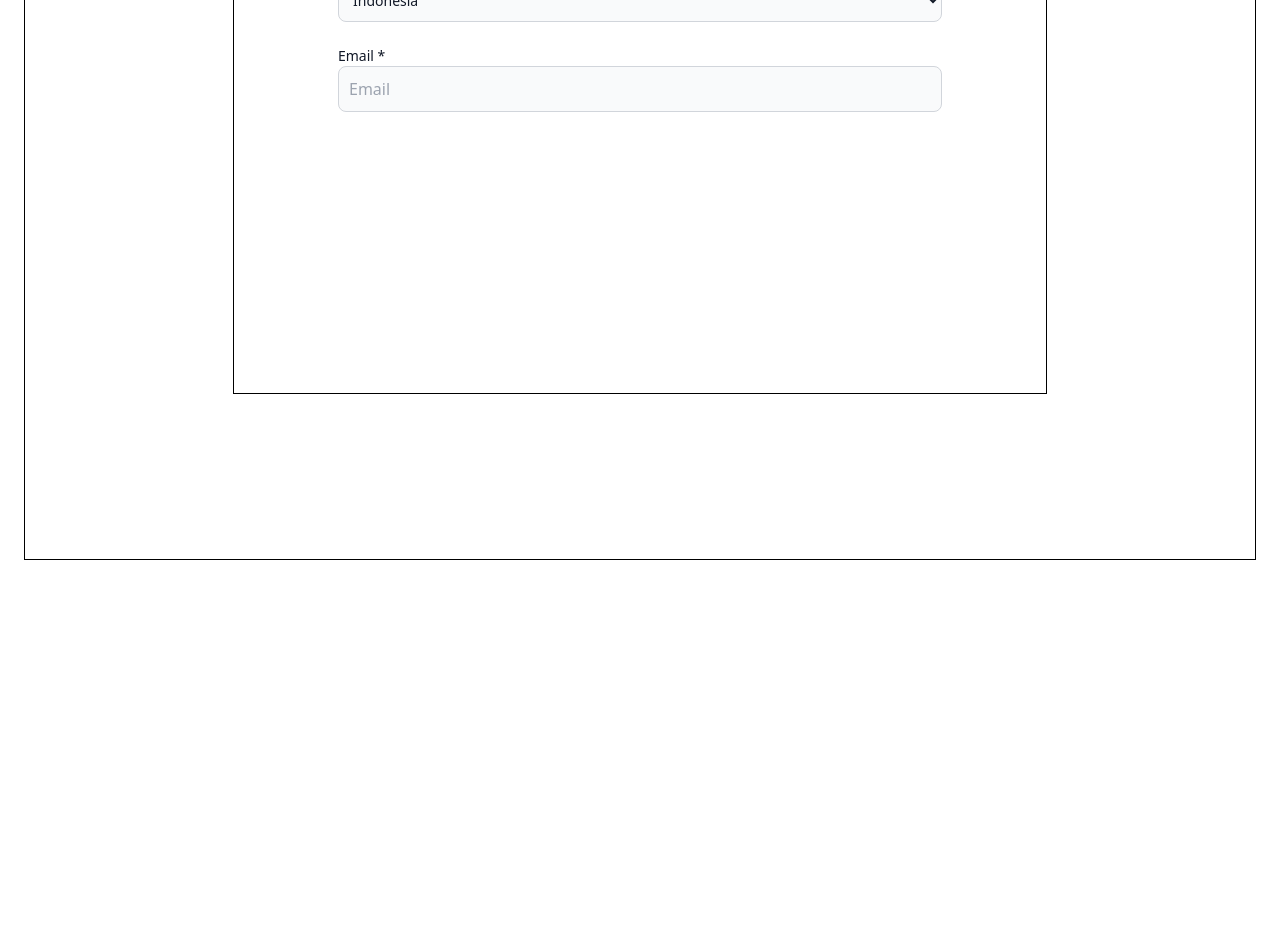
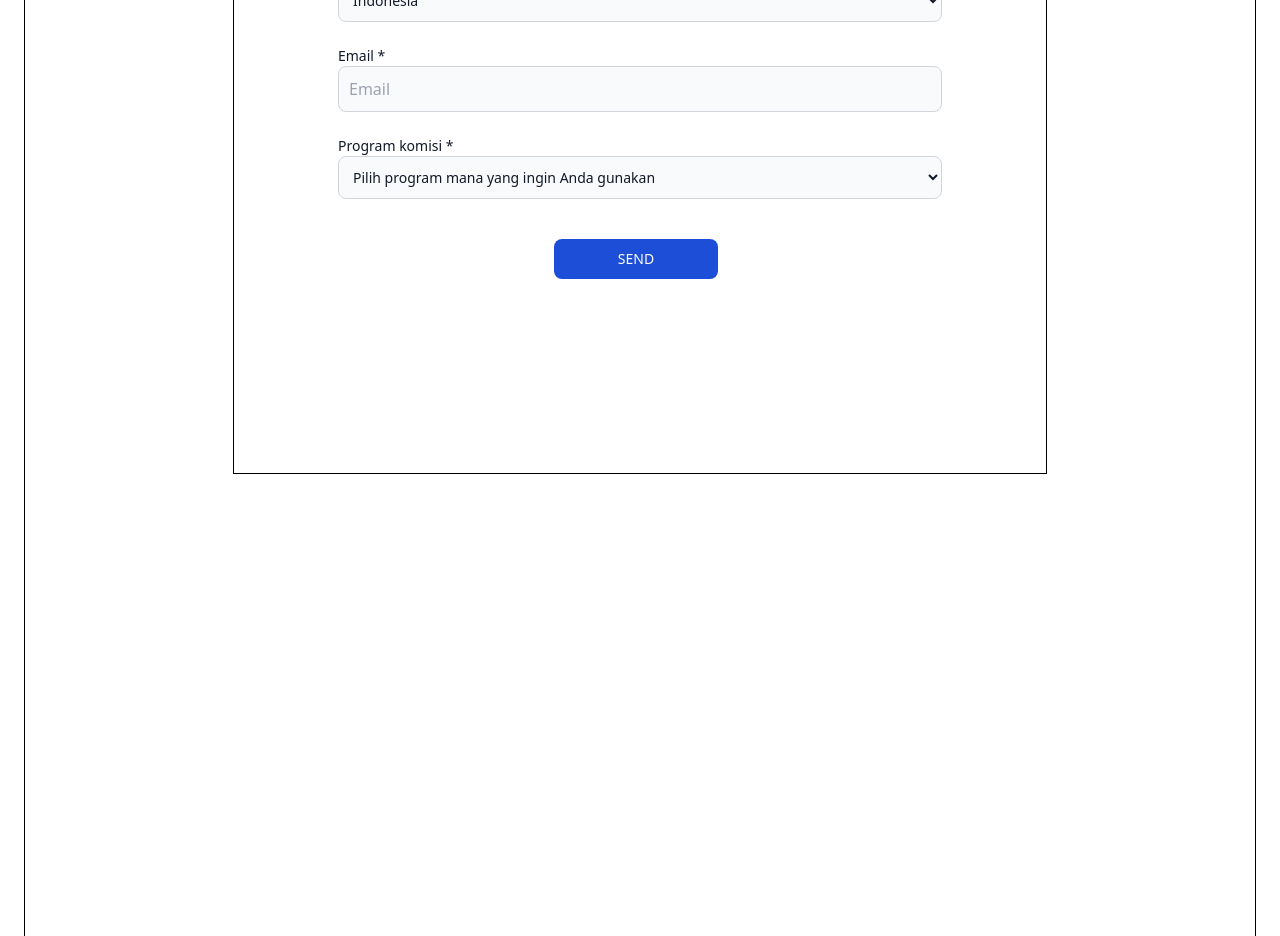
Before and after one commit to rey5kusuma/website-kedua, a Next.js app: page /affiliate in a window 1280 px wide. Shown: the part 1120-2056 px from the top of the page. Built offline with nearby package versions, Linux system fonts and the light colour scheme.

Commit message:
1 file modified

```diff
--- a/pages/affiliate.js
+++ b/pages/affiliate.js
@@ -4,7 +4,7 @@ import Link from 'next/link';
 export default function Affiliate() {
   return (
     <MainLayout title="Welcome Homepage">
-      <div className="min-h-[270vh]">
+      <div className="min-h-[210vh]">
         <div className="flex flex-row bg-no-repeat h-[60vh] place-items-center mt-16">
           <img
             src="https://web.bookandlink.com/wp-content/uploads/2020/05/main-hiring-1500x323.jpg"
@@ -13,8 +13,8 @@ export default function Affiliate() {
             style={{ height: '300px' }}
           />
         </div>
-        <div className="h-[200vh]">
-          <div className="border border-black mx-6 mt-4 h-[140vh]">
+        <div className="h-[230vh]">
+          <div className="border border-black mx-6 mt-4 h-[190vh]">
             <div className="text-gray-700 mx-12 mt-2">
               <h1 className="text-4xl">
                 Bergabunglah dengan Program Reseller kami!
@@ -35,7 +35,7 @@ export default function Affiliate() {
                 cocok untuk Anda maupun bisnis Anda.
               </p>
             </div>
-            <div className="border border-black h-[80vh] mx-52 mt-20 px-6">
+            <div className="border border-black h-[90vh] mx-52 mt-20 px-6">
               <div className="mx-20">
                 <div className="mt-6">
                   <label
@@ -93,6 +93,27 @@ export default function Affiliate() {
                     placeholder="Email"
                   />
                 </div>
+                <div className="mt-6">
+                  <label for="countries" class="block text-sm text-gray-900">
+                    Program komisi *
+                  </label>
+                  <select
+                    id="countries"
+                    class="bg-gray-50 border border-gray-300 text-gray-900 text-sm rounded-lg block w-full p-2.5 sm:tex-lg"
+                  >
+                    <option>Pilih program mana yang ingin Anda gunakan</option>
+                    <option>Program Referensi</option>
+                    <option>Program Mitra</option>
+                  </select>
+                </div>
+                <div className="flex flex-col space-y-4 sm:flex-row sm:justify-center sm:space-y-0 sm:space-x-4 mt-10">
+                  <button
+                    type="button"
+                    class="text-white bg-blue-700 hover:bg-blue-800 focus:ring-4 rounded-lg text-sm px-16 py-2.5 mr-2 mb-2 dark:bg-blue-600 dark:hover:bg-blue-700"
+                  >
+                    SEND
+                  </button>
+                </div>
               </div>
             </div>
           </div>
```
